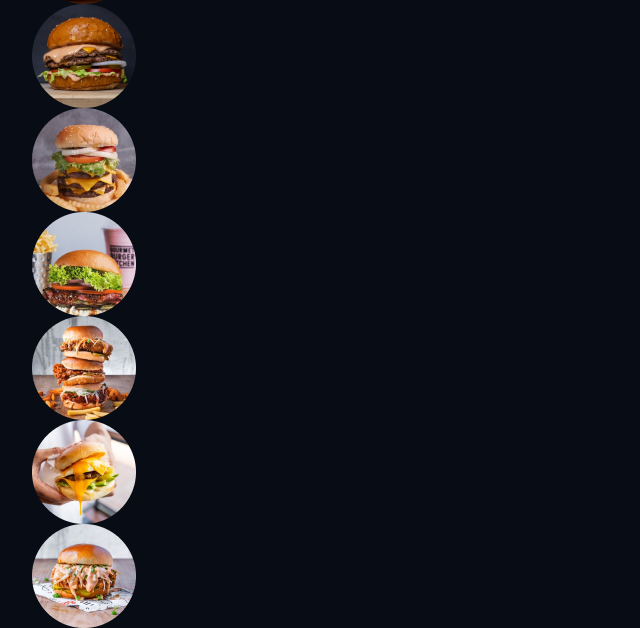
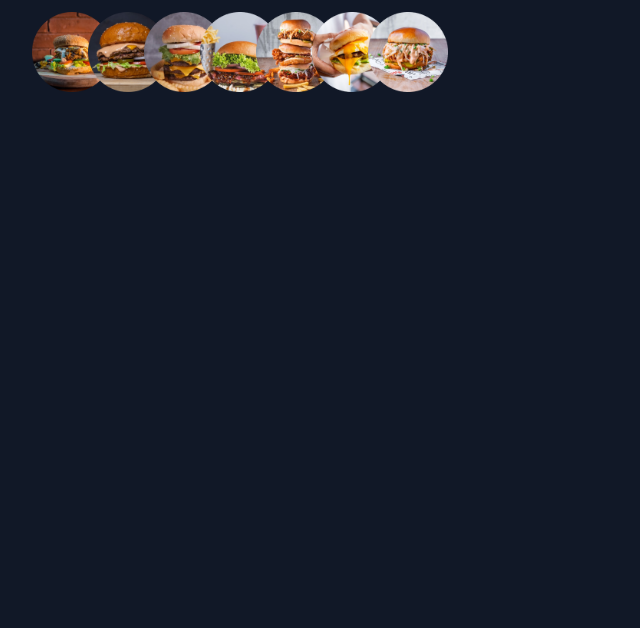
Before and after one commit to elamuhombe/gomycode-50-design-challenges, a plain HTML site: page 04.juicy-bite/index.html in a window 1280 px wide. Shown: the part 352-980 px from the top of the page, without its empty margins (0-640 px from the left). After the commit the page ends 800 px from the top, so only its background shows below. Drawn offline with nearby package versions, Linux system fonts and the light colour scheme.

Commit message:
style: Set width, height and margin-left property values for the avatar images

```diff
--- a/04.juicy-bite/index.html
+++ b/04.juicy-bite/index.html
@@ -13,7 +13,7 @@
       rel="stylesheet" />
     <title>Juicy Bites</title>
   </head>
-  <body>
+  <body class="bg-gray-900 text-white font-montserrat">
     <!-- main container -->
     <div class="flex pt-16 pl-8">
       <!-- hero-section container -->
@@ -21,21 +21,42 @@
         <!-- hero-banner -->
         <div>
           <!-- rounded-rectangle -->
-          <div class="custom-gradient rounded-full mb-8 p-6"></div>
+          <div class="custom-gradient rounded-full mb-8 p-6 w-64 h-32"></div>
           <!-- hero-banner-heading -->
-          <h1 class="font-montserrat text-3xl text-white">
+          <h1 class="text-3xl mb-8">
             Wake up your<br />taste buds with<br />this
             <span class="text-red-600">juicy bite</span>
           </h1>
           <!-- burger-avatar -->
-          <div>
-            <img src="./src/images/avatar1.png" alt="Avatar 1" class="avatar" />
-            <img src="./src/images/avatar2.png" alt="Avatar 2" class="avatar" />
-            <img src="./src/images/avatar3.png" alt="Avatar 3" class="avatar" />
-            <img src="./src/images/avatar4.png" alt="Avatar 4" class="avatar" />
-            <img src="./src/images/avatar5.png" alt="Avatar 5" class="avatar" />
-            <img src="./src/images/avatar6.png" alt="Avatar 6" class="avatar" />
-            <img src="./src/images/avatar7.png" alt="Avatar 7" class="avatar" />
+          <div class="flex">
+            <img
+              src="./src/images/avatar1.png"
+              alt="Avatar 1"
+              class="w-20 h-20" />
+            <img
+              src="./src/images/avatar2.png"
+              alt="Avatar 2"
+              class="w-20 h-20 -ml-6" />
+            <img
+              src="./src/images/avatar3.png"
+              alt="Avatar 3"
+              class="w-20 h-20 -ml-6" />
+            <img
+              src="./src/images/avatar4.png"
+              alt="Avatar 4"
+              class="w-20 h-20 -ml-6" />
+            <img
+              src="./src/images/avatar5.png"
+              alt="Avatar 5"
+              class="w-20 h-20 -ml-6" />
+            <img
+              src="./src/images/avatar6.png"
+              alt="Avatar 6"
+              class="w-20 h-20 -ml-6" />
+            <img
+              src="./src/images/avatar7.png"
+              alt="Avatar 7"
+              class="w-20 h-20 -ml-6" />
           </div>
         </div>
       </div>
```
